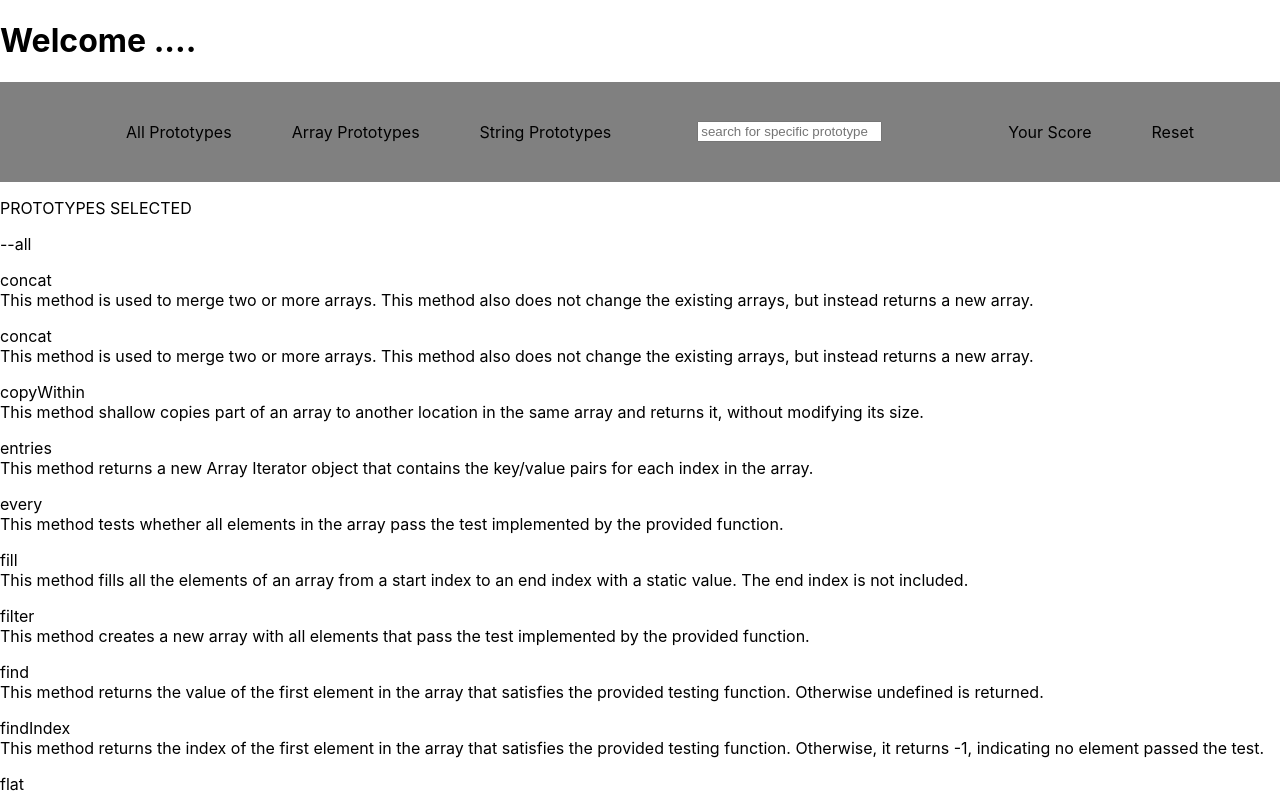
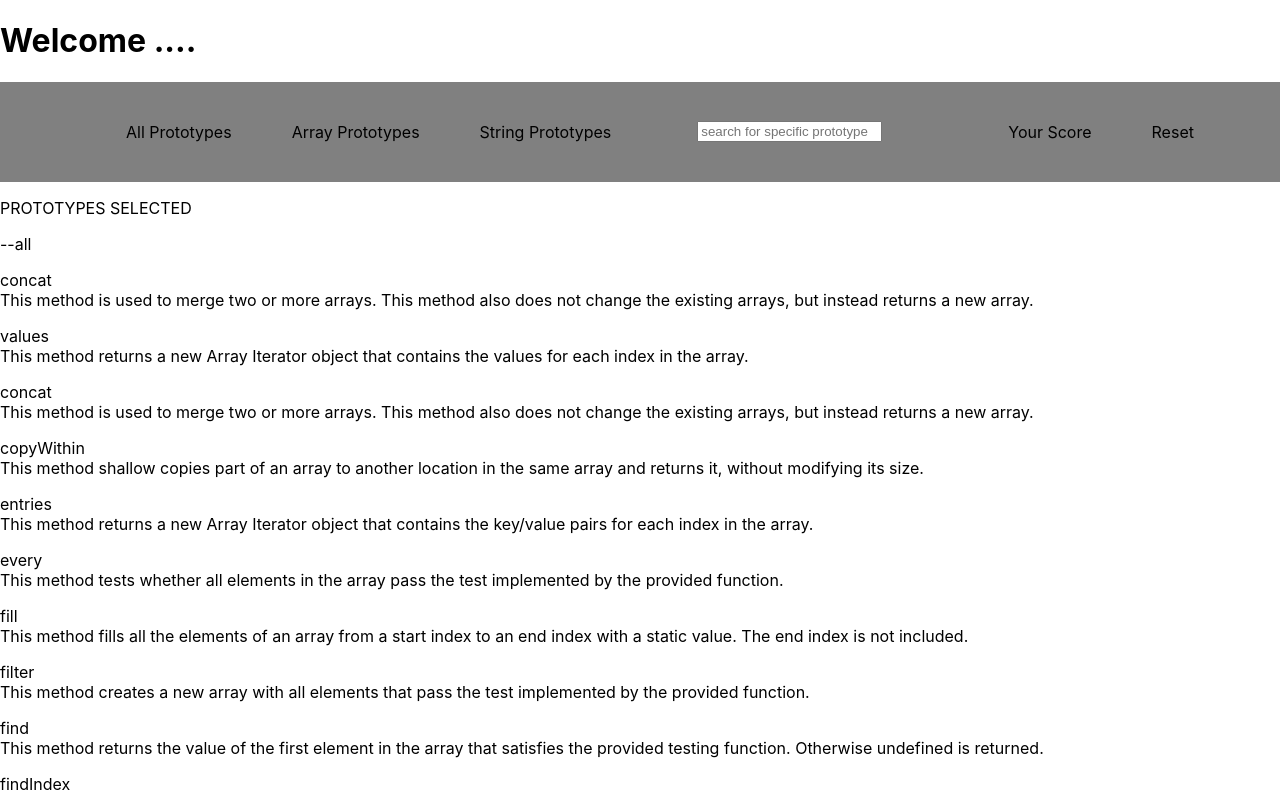
Before and after one commit to geet084/memoize, a React (Create React App) app: page / in a window 1280 px wide. Shown: the top 795 px of the page. Built offline with nearby package versions, Linux system fonts and the light colour scheme.

Commit message:
Update data

```diff
--- a/src/datasets/aType.js
+++ b/src/datasets/aType.js
@@ -98,6 +98,9 @@ const sTypes = [
   {
     "concat": "This method is used to merge two or more arrays. This method also does not change the existing arrays, but instead returns a new array."
   },
+  {
+    "values": "This method returns a new Array Iterator object that contains the values for each index in the array."
+  }
 ];
 
 const all = sTypes.concat(aTypes);
```
